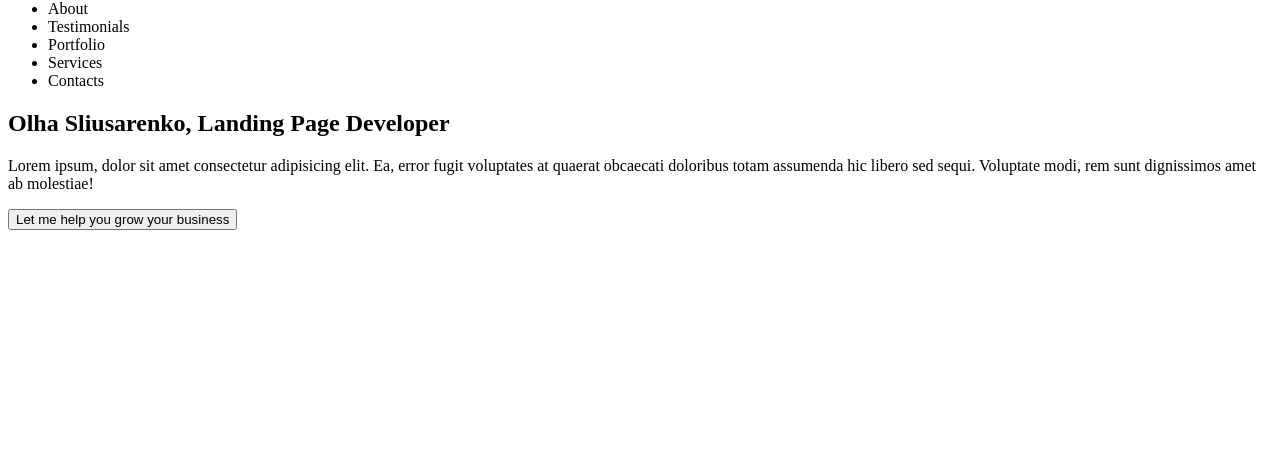
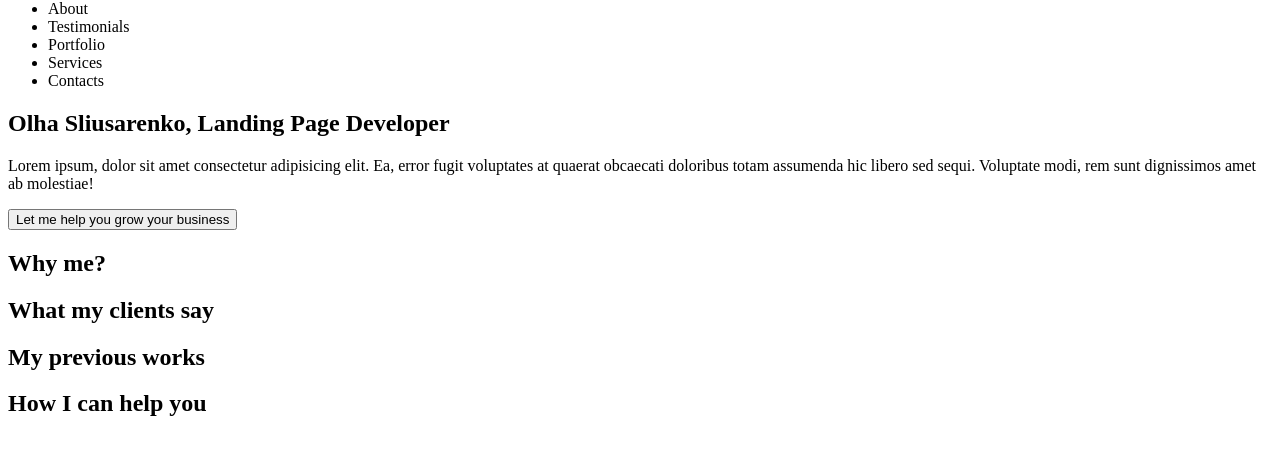
Before and after one commit to Oliko136/olhasliusarenkodev, a plain HTML site: page index.html in a window 1280 px wide. Shown: the part 148-602 px from the top of the page. Drawn offline with Linux system fonts and the light colour scheme.

Commit message:
Add section titles

```diff
--- a/index.html
+++ b/index.html
@@ -31,9 +31,18 @@
             </p>
             <button type="button">Let me help you grow your business</button>
         </section>
-        <section></section>
-        <section></section>
-        <section></section>
+        <section>
+            <h2>Why me?</h2>
+        </section>
+        <section>
+            <h2>What my clients say</h2>
+        </section>
+        <section>
+            <h2>My previous works</h2>
+        </section>
+        <section>
+            <h2>How I can help you</h2>
+        </section>
     </main>
     <footer>
 
```
